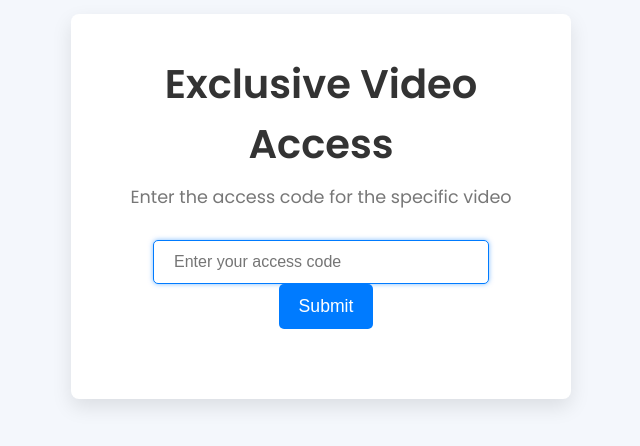
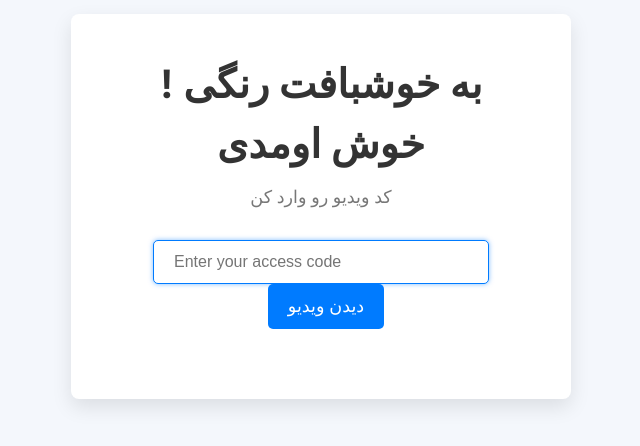
Before and after one commit to KhoshbafteRangi/KhoshbafteRangi.github.io, a plain HTML site: page index.html in a window 1280 px wide. Shown: the part 194-640 px from the top of the page, without its empty margins (319-959 px from the left). Drawn offline with Linux system fonts and the light colour scheme.

Commit message:
Add files via upload

```diff
--- a/index.html
+++ b/index.html
@@ -3,22 +3,22 @@
 <head>
     <meta charset="UTF-8">
     <meta name="viewport" content="width=device-width, initial-scale=1.0">
-    <title>Welcome</title>
+    <title>خوشبافت رنگی</title>
     <link href="https://fonts.googleapis.com/css2?family=Poppins:wght@400;600&display=swap" rel="stylesheet">
     <link rel="stylesheet" href="styles.css">
 </head>
 <body>
     <div class="container">
         <div class="header" id="header">
-            <h1>Exclusive Video Access</h1>
-            <p>Enter the access code for the specific video</p>
+            <h1>! به خوشبافت رنگی خوش اومدی </h1>
+            <p>کد ویدیو رو وارد کن</p>
         </div>
         <div class="input-container" id="input-container">
             <input type="text" id="codeInput" placeholder="Enter your access code" autofocus>
-            <button onclick="checkCode()">Submit</button>
+            <button onclick="checkCode()">دیدن ویدیو</button>
         </div>
         <div id="videoContainer" class="hidden">
-            <h2 id="videoTitle">Watch Your Video</h2>
+            <h2 id="videoTitle">! ویدیو رو ببین </h2>
             <video controls id="videoPlayer">
                 <source id="videoSource" src="" type="video/mp4">
                 Your browser does not support the video tag.
--- a/script.js
+++ b/script.js
@@ -27,7 +27,7 @@ function checkCode() {
         videoContainer.classList.remove("hidden");
         header.style.display = 'none';
         inputContainer.style.display = 'none';
-        document.title = "Watch the Video!";
+        document.title = "! اینم از ویدیو ای که میخواستی ";
     };
 
     // Reload the video player to apply the new source
```
